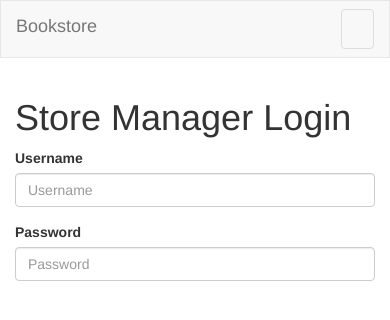
After one commit to tjjjwxzq/50.008-Database-Project-2016, a Flask app: page /store_manager/login in a window 390 px wide. The commit adds this page. Shown: the top 320 px of the page. Run offline with Flask 2, Linux system fonts and the light colour scheme; tables that the repository leaves empty hold one stand-in row (values such as "Sample post"); some libraries are stand-ins or nearby versions; some web fonts are replaced.

Commit message:
Add StoreManager views and templates

```diff
--- a/app/__init__.py
+++ b/app/__init__.py
@@ -3,6 +3,7 @@ from functools import wraps
 from flask import Flask
 from flask_sqlalchemy import SQLAlchemy
 from flask_login import LoginManager
+from flask_bcrypt import Bcrypt
 
 app = Flask(__name__)
 app.config.from_object(os.environ['APP_SETTINGS'])
@@ -10,9 +11,12 @@ app.config['SQLALCHEMY_TRACK_MODIFICATIONS'] = False
 db = SQLAlchemy(app, session_options={'autoflush': False})
 login_manager = LoginManager()
 login_manager.init_app(app)
+bcrypt = Bcrypt(app)
 
 from app.views import pages
 from app.views import customer
+from app.views import store_manager
 
 app.register_blueprint(pages.mod)
 app.register_blueprint(customer.mod)
+app.register_blueprint(store_manager.mod)
--- a/app/templates/partials/header.html
+++ b/app/templates/partials/header.html
@@ -13,7 +13,11 @@
 
       <div class="collapse navbar-collapse" id="header-nav">
         <ul class="nav navbar-nav navbar-right">
-          <li><a href="{{url_for('customer.sign_up') }}">Sign Up</a></li>
+          <li>{{ current_user.__class__ }}</li>
+          <li>{{ current_user.get_id() }}</li>
+          <li>{{ current_user.is_authenticated }}</li>
+          <li><a href="{{ url_for('store_manager.login') }}">Managers</a></li>
+          <li><a href="{{ url_for('customer.sign_up') }}">Sign Up</a></li>
           {% if current_user.is_authenticated %}
           <li><a href="{{ url_for('customer.logout') }}">Logout</a></li>
           {% else %}
--- /dev/null
+++ b/app/templates/store_manager/login.html
@@ -0,0 +1,21 @@
+{% from "macros.html" import render_field %}
+{% extends "layout/base.html" %}
+{% block title %}Store Manager Login{% endblock %}
+
+{% block content %}
+<div class="container">
+  <div class="row">
+    <div class="col-md-8 col-offset-2">
+
+      <h1>Store Manager Login</h1>
+
+      <form method="POST" action="{{ url_for('store_manager.login') }}">
+        {{ form.csrf_token }}
+        {{ render_field(form.username, class="form-control", placeholder="Username") }}
+        {{ render_field(form.password, class="form-control", placeholder="Password") }}
+      </form>
+
+    </div>
+  </div>
+</div>
+{% endblock %}
--- /dev/null
+++ b/app/views/store_manager.py
@@ -0,0 +1,28 @@
+from flask import Blueprint, render_template, redirect, flash, url_for
+from flask_login import login_user, login_required, logout_user, current_user
+from app import login_manager
+from app.forms import StoreManagerLoginForm
+from app.models import StoreManager
+
+mod = Blueprint('store_manager', __name__, url_prefix='/store_manager')
+
+@login_manager.user_loader
+def load_store_manager(store_manager_username):
+    return StoreManager.query.get(store_manager_username)
+
+@mod.route('/login', methods=['GET', 'POST'])
+def login():
+    # Handle form POST request
+    form = StoreManagerLoginForm()
+
+    if form.validate_on_submit():
+        store_manager = StoreManager.query.get(form.username.data)
+
+        if store_manager.verify_password(form.password.data) and login_user(store_manager):
+            flash('Logged in successfullY!')
+
+            return redirect(url_for('pages.index'))
+        else:
+            flash('Failed to log in. Username or password was incorrect.')
+
+    return render_template('store_manager/login.html', form=form)
```
